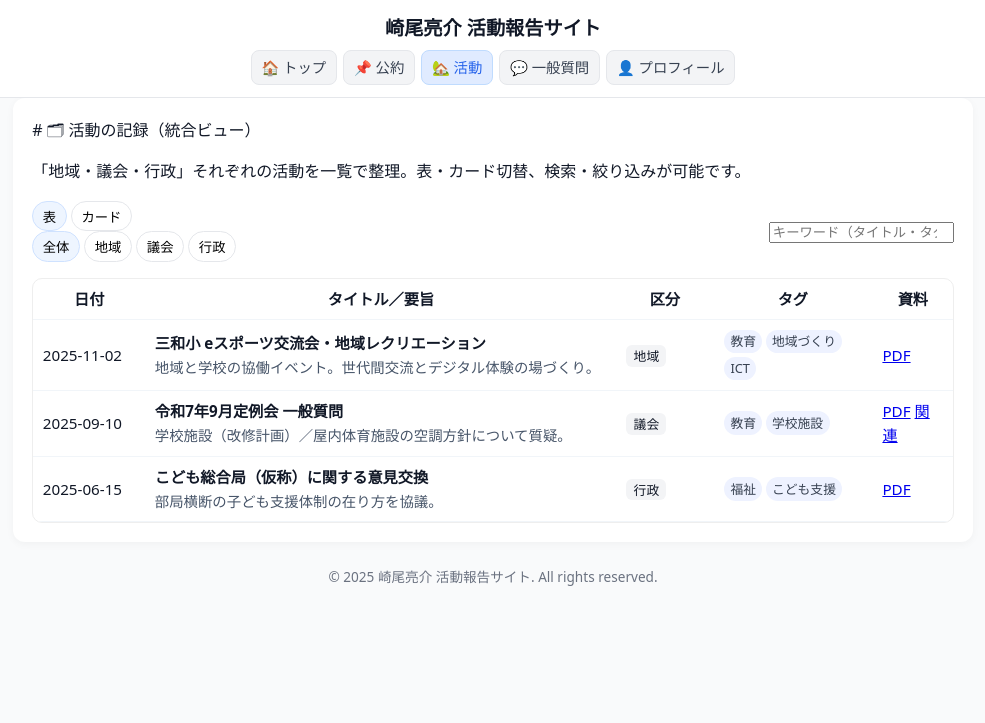
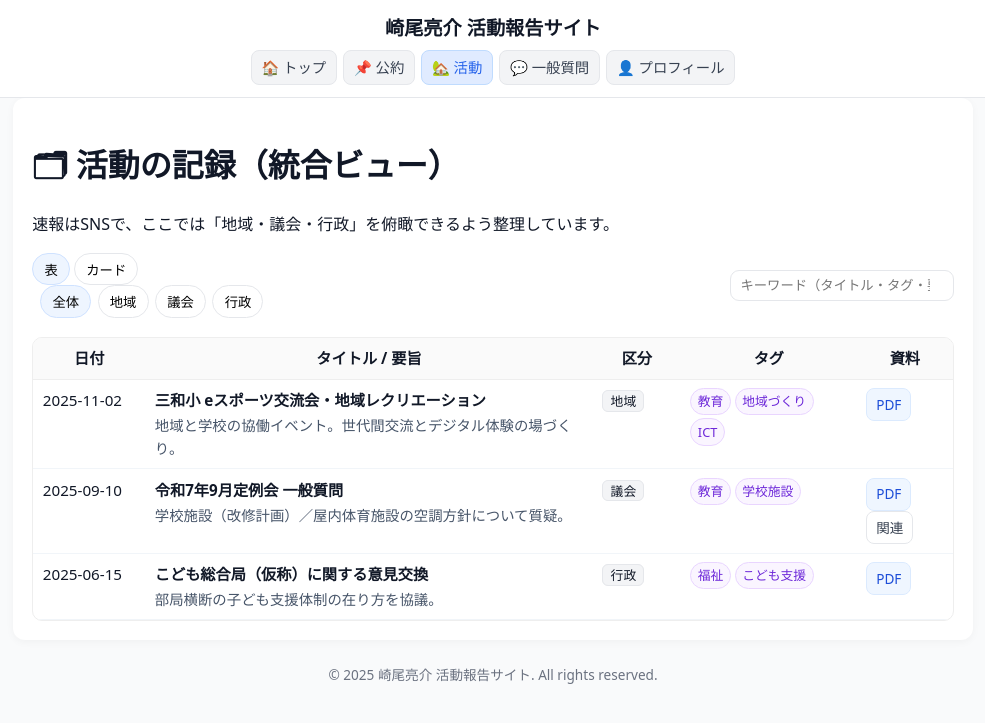
Before and after one commit to sakioryousuke-eng/activity-site, a Jekyll site: the page built from pages/activity.html, in a window 1280 px wide. Shown: the top 723 px of the page, without its empty margins (147-1132 px from the left). Built offline with Jekyll 4.4.1, drawn with Linux system fonts in a browser that asks for light colours.

Commit message:
Update activity.html

```diff
--- a/pages/activity.html
+++ b/pages/activity.html
@@ -3,14 +3,14 @@ layout: default
 title: 地域活動・議員活動（統合ビュー）
 ---
 
-# 🗂 活動の記録（統合ビュー）
-<p>「地域・議会・行政」それぞれの活動を一覧で整理。表・カード切替、検索・絞り込みが可能です。</p>
+<h1>🗂 活動の記録（統合ビュー）</h1>
+<p>速報はSNSで、ここでは「地域・議会・行政」を俯瞰できるよう整理しています。</p>
 
 <div class="toolbar">
   <div class="left">
     <button class="viewbtn active" data-view="table">表</button>
     <button class="viewbtn" data-view="cards">カード</button>
-    <div class="filters sub">
+    <div class="filters">
       <button class="fbtn active" data-filter="all">全体</button>
       <button class="fbtn" data-filter="地域">地域</button>
       <button class="fbtn" data-filter="議会">議会</button>
@@ -22,32 +22,40 @@ title: 地域活動・議員活動（統合ビュー）
   </div>
 </div>
 
-{% assign list = site.data.activity.items | sort: "date" | reverse %}
-
-<!-- 表形式 -->
+<!-- === 表形式ビュー === -->
 <div id="view-table">
   <div class="table-wrap">
     <table class="dense">
       <thead>
         <tr>
           <th style="width:7rem;">日付</th>
-          <th>タイトル／要旨</th>
-          <th style="width:6rem;">区分</th>
-          <th style="width:10rem;">タグ</th>
-          <th style="width:5rem;">資料</th>
+          <th>タイトル / 要旨</th>
+          <th style="width:5.5rem;">区分</th>
+          <th style="width:11rem;">タグ</th>
+          <th style="width:6rem;">資料</th>
         </tr>
       </thead>
       <tbody>
+      {% assign list = site.data.activity.items | sort: "date" | reverse %}
       {% for a in list %}
         <tr data-category="{{ a.category }}"
-            data-text="{{ a.title }} {{ a.summary }} {% if a.tag %}{% for t in a.tag %}{{ t }} {% endfor %}{% endif %}">
-          <td>{{ a.date }}</td>
-          <td><strong>{{ a.title }}</strong><br><span class="sum">{{ a.summary }}</span></td>
+            data-text="{{ a.title }} {{ a.summary }} {% for t in a.tag %}{{ t }} {% endfor %}">
+          <td><span class="date">{{ a.date }}</span></td>
+          <td>
+            <div class="ttl">{{ a.title }}</div>
+            {% if a.summary %}<div class="sum">{{ a.summary }}</div>{% endif %}
+          </td>
           <td><span class="cat">{{ a.category }}</span></td>
-          <td class="tags">{% for t in a.tag %}<span class="tag">{{ t }}</span>{% endfor %}</td>
-          <td>
-            {% if a.pdf %}<a href="{{ a.pdf | relative_url }}" data-modal="pdf" data-title="{{ a.title }}">PDF</a>{% endif %}
-            {% if a.link %}<a href="{{ a.link | relative_url }}">関連</a>{% endif %}
+          <td class="tags">
+            {% for t in a.tag %}<span class="tag">{{ t }}</span>{% endfor %}
+          </td>
+          <td class="actions">
+            {% if a.pdf %}
+              <a href="{{ a.pdf | relative_url }}" data-modal="pdf" data-title="{{ a.title }}" class="btn">PDF</a>
+            {% endif %}
+            {% if a.link %}
+              <a href="{{ a.link | relative_url }}" class="btn ghost">関連</a>
+            {% endif %}
           </td>
         </tr>
       {% endfor %}
@@ -56,58 +64,110 @@ title: 地域活動・議員活動（統合ビュー）
   </div>
 </div>
 
-<!-- カード形式 -->
+<!-- === カードビュー === -->
 <div id="view-cards" style="display:none;">
   <div class="grid">
-  {% for a in list %}
-    <div class="card" data-category="{{ a.category }}" data-text="{{ a.title }} {{ a.summary }} {% for t in a.tag %}{{ t }} {% endfor %}">
-      <div class="title">{{ a.title }} <span class="chip cat">{{ a.category }}</span></div>
-      <p class="meta">📅 {{ a.date }}</p>
-      {% if a.summary %}<p>{{ a.summary }}</p>{% endif %}
-      {% if a.image %}<img src="{{ a.image | relative_url }}" alt="{{ a.title }}" class="thumb">{% endif %}
+    {% for a in list %}
+    <article class="card"
+             data-category="{{ a.category }}"
+             data-text="{{ a.title }} {{ a.summary }} {% for t in a.tag %}{{ t }} {% endfor %}">
+      <div class="title">
+        {{ a.title }} <span class="chip cat">{{ a.category }}</span>
+      </div>
+      <p class="meta"><strong>日付:</strong> {{ a.date }}</p>
+      {% if a.summary %}<p class="desc">{{ a.summary }}</p>{% endif %}
+      {% if a.image %}
+        <img src="{{ a.image | relative_url }}" alt="{{ a.title }}" class="thumb">
+      {% endif %}
       <div class="actions">
-        {% if a.pdf %}<a href="{{ a.pdf | relative_url }}" data-modal="pdf" data-title="{{ a.title }}" class="btn">PDF</a>{% endif %}
-        {% if a.link %}<a href="{{ a.link | relative_url }}" class="btn">関連</a>{% endif %}
+        {% if a.pdf %}<a href="{{ a.pdf | relative_url }}" data-modal="pdf" data-title="{{ a.title }}" class="btn">📄 PDF</a>{% endif %}
+        {% if a.link %}<a href="{{ a.link | relative_url }}" class="btn ghost">↗ 関連</a>{% endif %}
       </div>
-      <div class="tags">{% for t in a.tag %}<span class="tag">{{ t }}</span>{% endfor %}</div>
-    </div>
-  {% endfor %}
+      {% if a.tag %}
+        <div class="tags">{% for t in a.tag %}<span class="tag">{{ t }}</span>{% endfor %}</div>
+      {% endif %}
+    </article>
+    {% endfor %}
   </div>
 </div>
 
 <style>
-.toolbar{display:flex;justify-content:space-between;align-items:center;gap:.5rem;margin:.6rem 0 1rem;flex-wrap:wrap}
-.viewbtn,.fbtn{border:1px solid #e5e7eb;background:#fff;padding:.3rem .6rem;border-radius:999px;cursor:pointer}
-.viewbtn.active,.fbtn.active{background:#eef5ff;border-color:#cfe2ff}
+.toolbar{display:flex;justify-content:space-between;align-items:center;gap:.6rem;margin:.6rem 0 1.2rem;flex-wrap:wrap}
+.viewbtn{border:1px solid #e5e7eb;background:#fff;padding:.35rem .7rem;border-radius:999px;cursor:pointer}
+.viewbtn.active{background:#eef5ff;border-color:#cfe2ff}
+.filters{display:flex;gap:.4rem;flex-wrap:wrap;margin-left:.5rem}
+.fbtn{border:1px solid #e5e7eb;background:#fff;padding:.35rem .7rem;border-radius:999px;cursor:pointer}
+.fbtn.active{background:#eef5ff;border-color:#cfe2ff}
+#kw{padding:.42rem .6rem;border:1px solid #e5e7eb;border-radius:9px;min-width:14rem;max-width:60vw}
+
+/* 表形式 */
 .table-wrap{overflow:auto;border:1px solid #eee;border-radius:10px}
 table.dense{width:100%;border-collapse:collapse;font-size:.95rem}
-table.dense th,td{padding:.5rem .6rem;border-bottom:1px solid #f1f5f9}
+table.dense thead th{position:sticky;top:0;background:#fafafa;border-bottom:1px solid #eee;z-index:1}
+table.dense th,table.dense td{padding:.52rem .6rem;border-bottom:1px solid #f1f5f9;vertical-align:top}
+table.dense tbody tr:hover{background:#f7fbff}
+.date{white-space:nowrap}
+.ttl{font-weight:600;margin-bottom:.1rem}
 .sum{color:#475569;font-size:.9rem}
-.cat{background:#f3f4f6;border-radius:6px;padding:.1rem .45rem;font-size:.8rem}
-.tags .tag{display:inline-block;font-size:.8rem;background:#eef2ff;color:#374151;border-radius:999px;padding:.1rem .4rem;margin:.1rem}
+.cat{font-size:.8rem;background:#f3f4f6;border:1px solid #e5e7eb;padding:.05rem .45rem;border-radius:6px}
+.tags .tag{display:inline-block;font-size:.8rem;padding:.1rem .4rem;border-radius:999px;background:#faf5ff;color:#6d28d9;border:1px solid #e9d5ff;margin-right:.25rem;margin-bottom:.2rem}
+.actions .btn{display:inline-block;font-size:.85rem;margin-right:.35rem;border:1px solid #dbeafe;background:#eff6ff;color:#1d4ed8;padding:.3rem .55rem;border-radius:8px;text-decoration:none}
+.actions .btn:hover{background:#dbeafe}
+.btn.ghost{background:#fff;border-color:#e5e7eb;color:#374151}
+
+/* カード */
 .grid{display:grid;gap:1.2rem;grid-template-columns:1fr}
 @media(min-width:720px){.grid{grid-template-columns:1fr 1fr}}
-.card{border:1px solid #eee;border-radius:14px;padding:1.2rem;background:#fff;box-shadow:0 2px 6px rgba(0,0,0,.05)}
-.thumb{width:100%;border-radius:10px;margin:.5rem 0}
-.btn{background:#eff6ff;color:#1d4ed8;padding:.35rem .65rem;border-radius:8px;text-decoration:none;font-size:.9rem}
+.card{border-radius:16px;padding:1.2rem;background:#fff;box-shadow:0 4px 10px rgba(0,0,0,.05);transition:transform .15s,box-shadow .15s}
+.card:hover{transform:translateY(-3px);box-shadow:0 6px 14px rgba(0,0,0,.1)}
+.title{font-weight:700;font-size:1.05rem;margin-bottom:.4rem;display:flex;align-items:center;gap:.4rem;flex-wrap:wrap}
+.chip.cat{font-size:.75rem;padding:.15rem .45rem;border-radius:999px;background:#f3f4f6;border:1px solid #e5e7eb}
+.meta{color:#4b5563;margin:.2rem 0 .4rem}
+.desc{margin-bottom:.5rem;color:#334155}
+.thumb{width:100%;border-radius:10px;margin:.5rem 0;display:block}
+.tags .tag{display:inline-block;font-size:.8rem;padding:.15rem .4rem;border-radius:999px;background:#faf5ff;color:#6d28d9;border:1px solid #e9d5ff;margin-right:.25rem}
+#view-cards{transition:opacity .25s ease}
+
+/* スマホ最適化 */
+@media(max-width:720px){
+  table.dense{table-layout:fixed;font-size:.9rem}
+  table.dense th,table.dense td{padding:.25rem .4rem;line-height:1.25}
+  table.dense th:nth-child(4),table.dense td:nth-child(4){display:none}
+  .ttl{font-size:.92rem;line-height:1.3}
+  .sum{display:none}
+}
 </style>
 
 <script>
+// === 表/カード切替 ===
 document.querySelectorAll('.viewbtn').forEach(b=>{
-  b.onclick=()=>{document.querySelectorAll('.viewbtn').forEach(x=>x.classList.remove('active'));
-  b.classList.add('active');
-  document.getElementById('view-table').style.display=b.dataset.view==='table'?'':'none';
-  document.getElementById('view-cards').style.display=b.dataset.view==='cards'?'':'none';};
+  b.addEventListener('click',()=>{
+    document.querySelectorAll('.viewbtn').forEach(x=>x.classList.remove('active'));
+    b.classList.add('active');
+    const view=b.dataset.view;
+    document.getElementById('view-table').style.display=(view==='table')?'':'none';
+    document.getElementById('view-cards').style.display=(view==='cards')?'':'none';
+  });
 });
+
+// === フィルタ & 検索 ===
 function applyFilter(){
-  const f=document.querySelector('.fbtn.active').dataset.filter;
-  const kw=document.getElementById('kw').value.toLowerCase();
-  document.querySelectorAll('[data-category]').forEach(el=>{
-    const cat=el.dataset.category,text=el.dataset.text.toLowerCase();
-    const ok=(f==='all'||cat===f)&&(!kw||text.includes(kw));
-    el.style.display=ok?'':'none';
+  const f=document.querySelector('.fbtn.active')?.dataset.filter||'all';
+  const kw=(document.getElementById('kw')?.value||'').toLowerCase();
+  const match=(el,cat,text)=>{
+    const okC=(f==='all'||cat===f);
+    const okK=(!kw||text.toLowerCase().includes(kw));
+    el.style.display=(okC&&okK)?'':'none';
+  };
+  document.querySelectorAll('tr[data-category]').forEach(r=>match(r,r.dataset.category,r.dataset.text));
+  document.querySelectorAll('.card[data-category]').forEach(c=>match(c,c.dataset.category,c.dataset.text));
+}
+document.querySelectorAll('.fbtn').forEach(b=>{
+  b.addEventListener('click',()=>{
+    document.querySelectorAll('.fbtn').forEach(x=>x.classList.remove('active'));
+    b.classList.add('active');applyFilter();
   });
-}
-document.querySelectorAll('.fbtn').forEach(b=>b.onclick=()=>{document.querySelectorAll('.fbtn').forEach(x=>x.classList.remove('active'));b.classList.add('active');applyFilter();});
-document.getElementById('kw').oninput=applyFilter;
+});
+document.getElementById('kw')?.addEventListener('input',applyFilter);
+applyFilter();
 </script>
```
